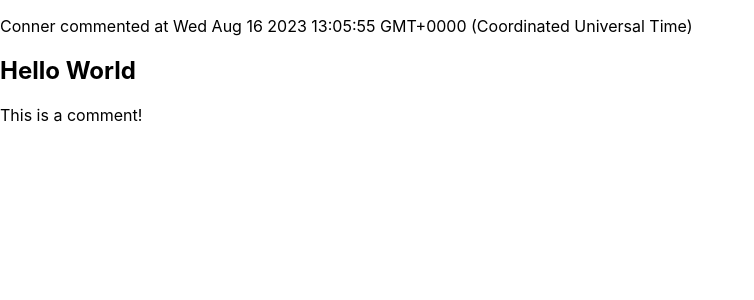
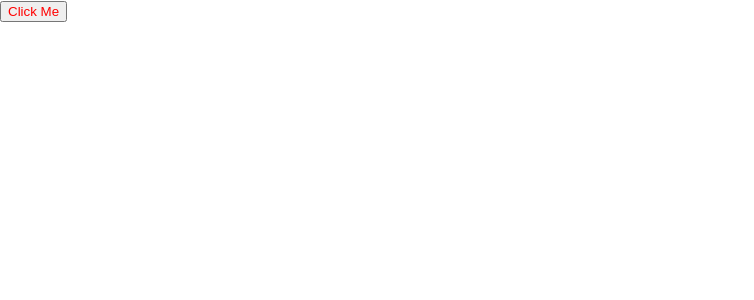
Before and after one commit to MylesThomas/algoexpert.io, a React (Create React App) app in the folder FrontendExpert/react_crash_course/test-app/: page / in a window 1280 px wide. Shown: the top 300 px of the page, without its empty margins (0-754 px from the left). Built offline with nearby package versions, Linux system fonts and the light colour scheme.

Commit message:
Completed Lesson 5 of FrontendExpert's React Course

```diff
--- a/FrontendExpert/react_crash_course/test-app/src/App.js
+++ b/FrontendExpert/react_crash_course/test-app/src/App.js
@@ -1,19 +1,23 @@
-// import './App.css';
-
 export default function App() {
   return (
-    <Comment username="Conner" time={(new Date()).toString()}>
-      <h1>Hello World</h1>
-      <p>This is a comment!</p>
-    </Comment>
+    <MyButton onClick={handleClick}>Click Me</MyButton>
   );
 }
 
-function Comment({username, time, children}) {
+function handleClick(event) {
+  console.log(event);
+};
+
+function MyButton(props) {
+  // make sure to add onClick={props.onClick}, or else the console won't log the event!
+  // even better: use the spread syntax (...props) so that it inherits more than just onClick!
   return (
-    <section>
-      <p>{username} commented at {time}</p>
-      {children}
-    </section>
-  )
+    <button
+      {...props}
+      style={{
+        color: 'red'
+      }}>
+      {props.children}
+    </button>
+  );
 }
```
Also changed, not shown: 1 other file (tests, documents, lock files or other folders).
